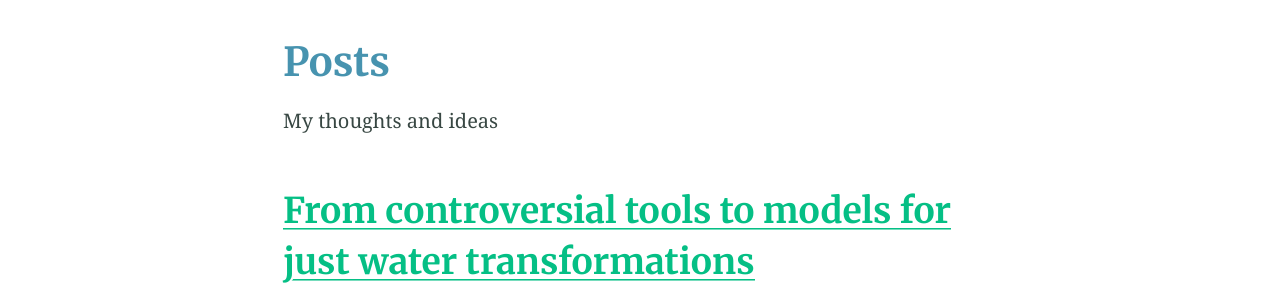
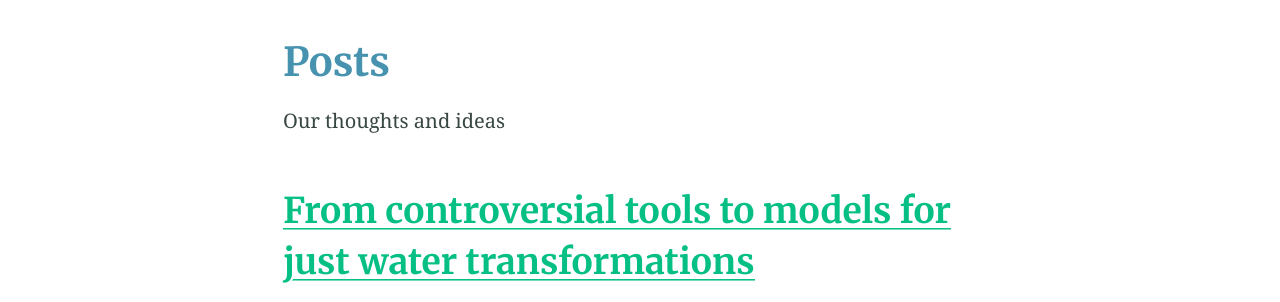
Before and after one commit to cat-water-models/cat-water-models.github.io, a Jekyll site: the page built from blog/index.html, in a window 1280 px wide. Shown: the part 408-710 px from the top of the page. Built offline with Jekyll 4.4.1, drawn with Linux system fonts in a browser that asks for light colours; the list of posts is cut into pages by our own code.

Commit message:
Update _config.yml

```diff
--- a/_config.yml
+++ b/_config.yml
@@ -65,7 +65,7 @@ collections:
   posts:
     title: Posts # Needed for Siteleaf
     output: true
-    description: "My thoughts and ideas" # The post list page content
+    description: "Our thoughts and ideas" # The post list page content
     feature_text: |
       Welcome to the blog
     feature_image: "https://picsum.photos/2560/600?image=866"
```
